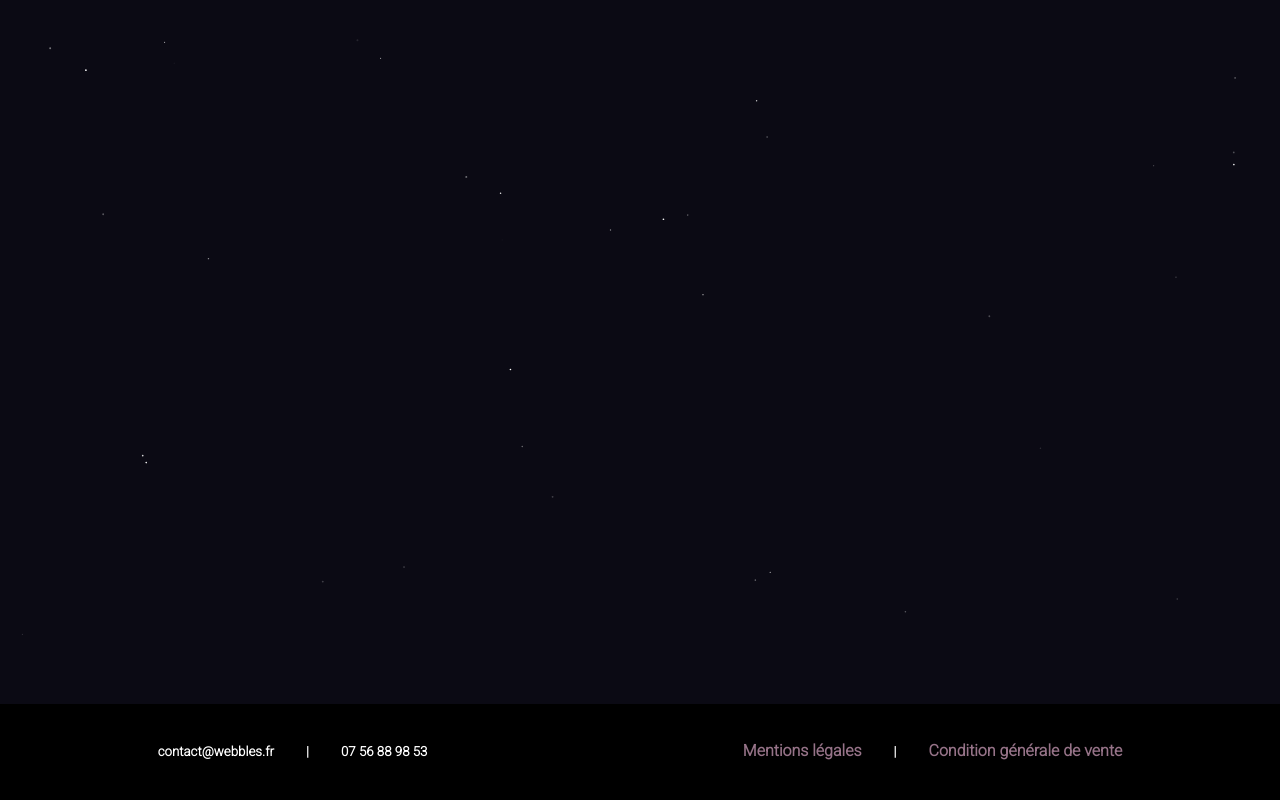
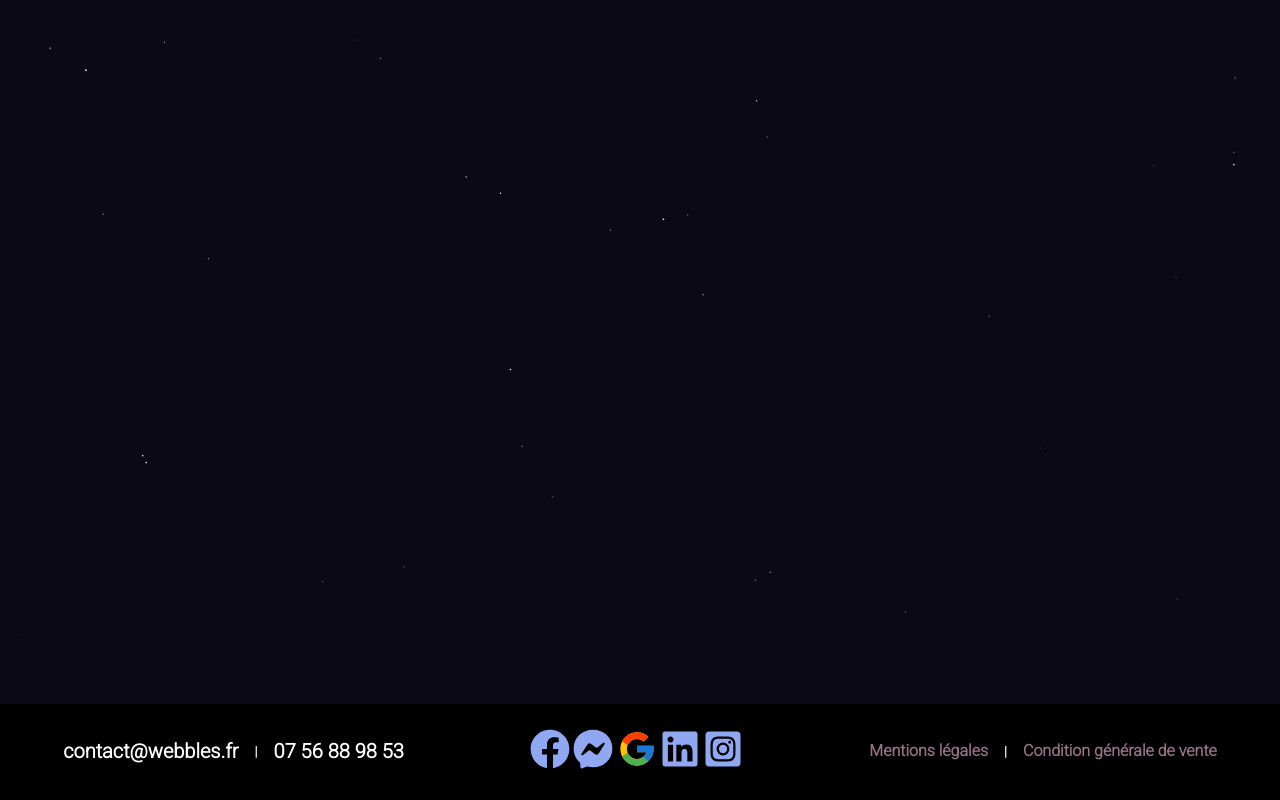
Before and after one commit to SwannDefossez/webbles, a Next.js app: page / in a window 1280 px wide. Shown: the part 2627-3427 px from the top of the page. Built offline with nearby package versions, Linux system fonts and the light colour scheme.

Commit message:
mise en place lien icon reseaux sociaux footer ok

```diff
--- a/src/app/condition/layout.tsx
+++ b/src/app/condition/layout.tsx
@@ -12,6 +12,7 @@ export const metadata: Metadata = {
 export default function RootLayout({ children }) {
   return (
     <div style={{ backgroundColor: "#0b0a14" }}>
+      <link rel="canonical" href="https://webbles.fr/condition" />
       <SecondaryHeader />
       <div>
         {children}
--- a/src/app/contact/layout.tsx
+++ b/src/app/contact/layout.tsx
@@ -14,7 +14,7 @@ export default function RootLayout({ children }) {
   return (
 
     <div style={{ backgroundColor: "#0b0a14" }}>
-
+    <link rel="canonical" href="https://webbles.fr/contact" />
       <ParticleBackground />
       <SecondaryHeader />
       <div>
--- a/src/app/layout.tsx
+++ b/src/app/layout.tsx
@@ -13,8 +13,16 @@ import GoogleAnalytics from "./GoogleAnalytics";
 export default function RootLayout({ children }) {
   return (
     <html lang="fr">
-      <Head><GoogleAnalytics /></Head>
+      <Head><GoogleAnalytics />
+      <meta property="og:title" content="Webbles, agence web, création de
+          sites internet, SEO, réferencement, Cap d'Agde, Agde, Béziers, France" />
+      <meta property="og:description" content="Création site vitrine, e-commerce présence en ligne, référencement, notre équipe s'adapte à vos besoins. Agde, Cap d'Agde, Béziers, Pézenas, Sète et environs ou toute la France" />
+      <meta property="og:type" content="website" />
+      <meta property="og:site_name" content="Webbles" />
+      <meta property="og:url" content="https://webbles.fr" />
 
+      <meta property="og:image" content="public\logoentier.png" />
+      </Head>
       <body className={roboto.className}>
         {children}
 
--- a/src/app/lexique/layout.tsx
+++ b/src/app/lexique/layout.tsx
@@ -14,7 +14,7 @@ export const metadata: Metadata = {
 export default function RootLayout({ children }) {
   return (
     <div style={{ backgroundColor: "#0b0a14" }}>
-
+      <link rel="canonical" href="https://webbles.fr/lexique" />
       <ParticleBackground />
       <SecondaryHeader />
       <div>
--- a/src/app/mention/layout.tsx
+++ b/src/app/mention/layout.tsx
@@ -11,6 +11,7 @@ export const metadata: Metadata = {
 export default function RootLayout({ children }) {
   return (
     <div style={{ backgroundColor: "#0b0a14" }}>
+      <link rel="canonical" href="https://webbles.fr/mention" />
       <SecondaryHeader />
       <div>
         {children}
--- a/src/app/page.js
+++ b/src/app/page.js
@@ -50,13 +50,14 @@ export default function page() {
     <div>
       <head>
         <title>
-          Sites internet agence de professionnels du web Webbles, création
-          sites, SEO, Cap d'Agde, Agde, Béziers, France
+          Webbles, agence web, création de
+          sites internet, SEO, réferencement, Cap d'Agde, Agde, Béziers, France
         </title>
         <meta
           name="description"
           content="Création site vitrine, e-commerce présence en ligne, référencement, notre équipe s'adapte à vos besoins. Agde, Cap d'Agde, Béziers, Pézenas, Sète et environs ou toute la France"
         />
+        <link rel="canonical" href="https://webbles.fr" />
       </head>
       <Header />
       <div className={css.home}>
--- a/src/app/tarif/layout.tsx
+++ b/src/app/tarif/layout.tsx
@@ -13,7 +13,7 @@ export const metadata: Metadata = {
 export default function RootLayout({ children }) {
   return (
     <div style={{ backgroundColor: "#0b0a14" }}>
-
+      <link rel="canonical" href="https://webbles.fr/tarif" />
       <ParticleBackground />
       <SecondaryHeader />
       <div >
--- a/src/components/footer/footer.jsx
+++ b/src/components/footer/footer.jsx
@@ -1,13 +1,40 @@
 "use client";
 import React from "react";
 import css from "./footer.module.scss";
+import {
+  FaFacebook,
+  FaFacebookMessenger,
+  FaLinkedin,
+  FaInstagramSquare,
+} from "react-icons/fa";
+import {FcGoogle} from "react-icons/fc";
+
+
 function footer() {
   return (
     <div className={css.footer}>
       <div className={css.footer__info}>
-        <h5>contact@webbles.fr</h5>
+        <h5><a href={"mailto:contact@webbles.fr"}>contact@webbles.fr</a></h5>
         <h5>|</h5>
-        <h5>07 56 88 98 53</h5>
+        <h5><a href={"tel:+33756889853"}>07 56 88 98 53</a></h5>
+      </div>
+      <div className={css.footer__reseaux}>
+        <a href="https://www.facebook.com/webblesagence/">
+          <FaFacebook className={css.icon} size={40} />
+        </a>
+        <a href="https://m.me/107868392346630/">
+          <FaFacebookMessenger  className={css.icon} size={40} />
+        </a>
+        <a href="https://goo.gl/maps/HLBULF1VYpSur1gq6">
+          <FcGoogle className={css.icon} size={40} />
+        </a>
+        <a href="https://www.linkedin.com/in/agence-webbles/">
+          <FaLinkedin className={css.icon} size={40} />
+        </a>
+        <a href="https://www.instagram.com/webbles_agence/">
+          <FaInstagramSquare className={css.icon}  size={40} />
+        </a>
+
       </div>
       <div className={css.footer__link}>
         <a href="/mention">Mentions légales</a>
--- a/src/components/footer/footer.module.scss
+++ b/src/components/footer/footer.module.scss
@@ -3,12 +3,13 @@
 
 .footer {
   @include flex(column, center, center);
-  @include md {
-    @include flex(row, space-around, center);
-  }
+  // @include md {
+  //   @include flex(row, space-around, center);
+  // }
   width: 100vw;
   height: 100%;
   @include lg {
+    @include flex(row, space-around, center);
     height: 6rem;
   }
   background-color: black;
@@ -16,12 +17,24 @@
   z-index: 2;
   &__link {
     @include flex(row, space-around, center);
-    gap: 2rem;
+    gap: 1rem;
     text-align: center;
   }
   &__info {
     @include flex(row, space-around, center);
-    gap: 2rem;
+    gap: 1rem;
+    & h5 a{
+      color: white;
+      font-size: 20px;
+
+    }
+  }
+  &__reseaux {
+    @include flex(row, space-around, center);
+    gap: 0.2rem;
+    & .icon {
+      color: rgb(144, 167, 241);
+    }
   }
   & a {
     text-decoration: none;
```
